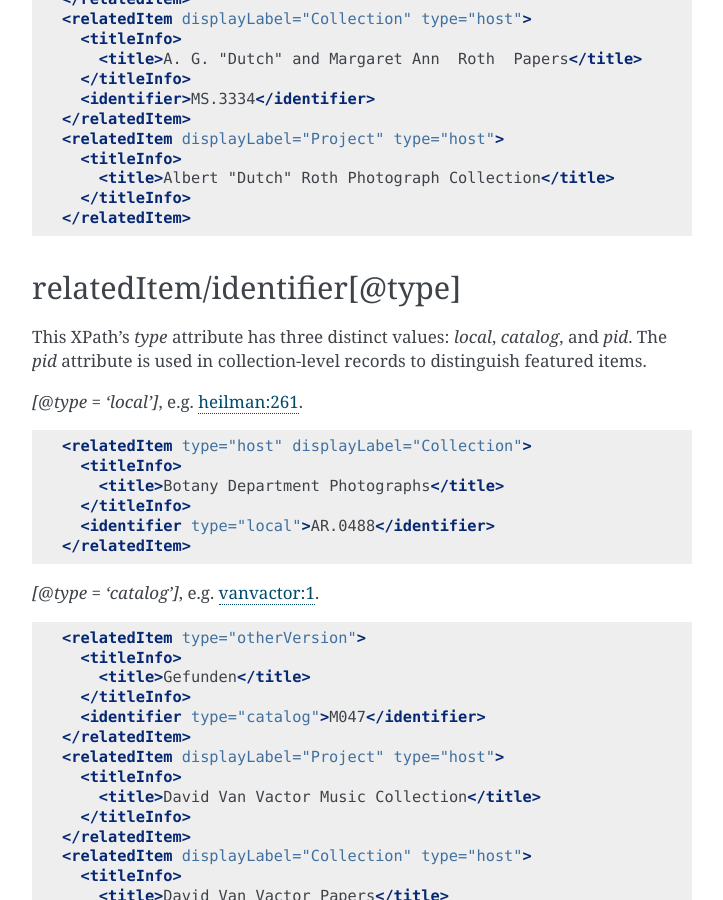
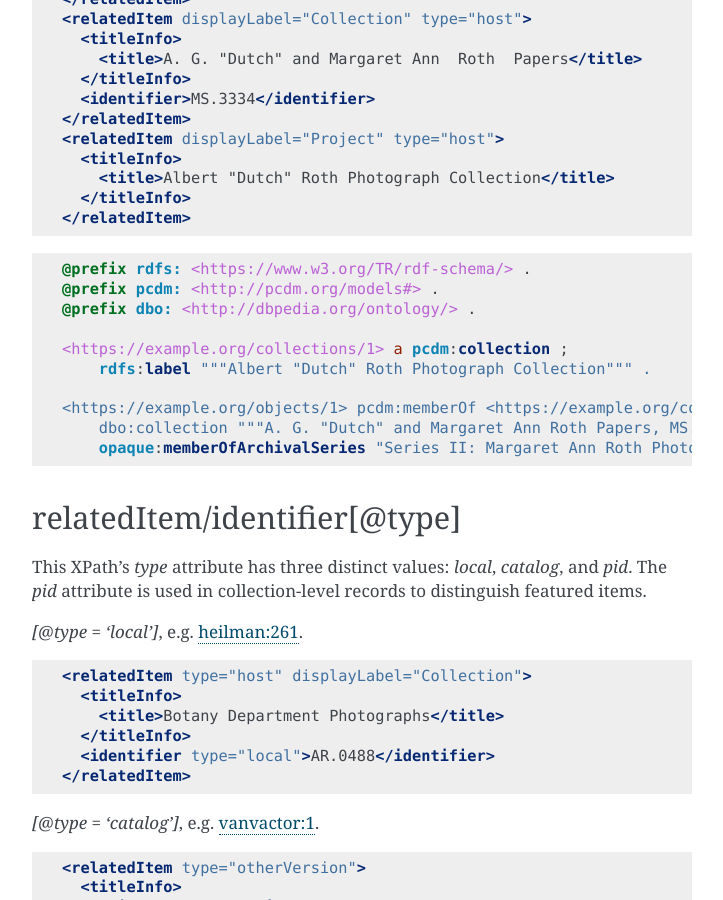
Before and after one commit to UTKcataloging/mods_to_rdf, a Sphinx documentation site: the page built from docs/source/top_level_elements/relatedItem.rst, in a window 1280 px wide and 900 px high, scrolled down 5128 px. Shown: the whole window, without its empty margins (388-1111 px from the left). Built offline with Sphinx 7.4.7, drawn with Linux system fonts in a browser that asks for light colours; formulas are drawn with MathJax 3.

Commit message:
Fix dbo typo; add new turtle.

```diff
--- a/docs/source/top_level_elements/relatedItem.rst
+++ b/docs/source/top_level_elements/relatedItem.rst
@@ -77,7 +77,7 @@ This XPath is typically used to indicate the archival collection for a given obj
 
     @prefix rdfs: <https://www.w3.org/TR/rdf-schema/> .
     @prefix pcdm: <http://pcdm.org/models#> .
-    @prefix dbo: <http://dbpedia.org/ontology/>
+    @prefix dbo: <http://dbpedia.org/ontology/> .
 
     <https://example.org/collections/1> a pcdm:Collection ;
         rdfs:label "Botanical Photography of Alan S. Heilman" .
@@ -254,6 +254,19 @@ This XPath is typically used to indicate an object's archival series; e.g. `roth
         <title>Albert "Dutch" Roth Photograph Collection</title>
       </titleInfo>
     </relatedItem>
+
+.. code-block:: turtle
+
+    @prefix rdfs: <https://www.w3.org/TR/rdf-schema/> .
+    @prefix pcdm: <http://pcdm.org/models#> .
+    @prefix dbo: <http://dbpedia.org/ontology/> .
+
+    <https://example.org/collections/1> a pcdm:collection ;
+        rdfs:label """Albert "Dutch" Roth Photograph Collection""" .
+
+    <https://example.org/objects/1> pcdm:memberOf <https://example.org/collections/1> ;
+        dbo:collection """A. G. "Dutch" and Margaret Ann Roth Papers, MS.3334""" ;
+        opaque:memberOfArchivalSeries "Series II: Margaret Ann Roth Photographs and Other Materials, 1947 March 11-2002 December 14 (bulk 1947 March 11-1955 March 20). Sub-Series A: Photographs, 1947 March 11-1955 March 139" .
 
 relatedItem/identifier[@type]
 -----------------------------
```
